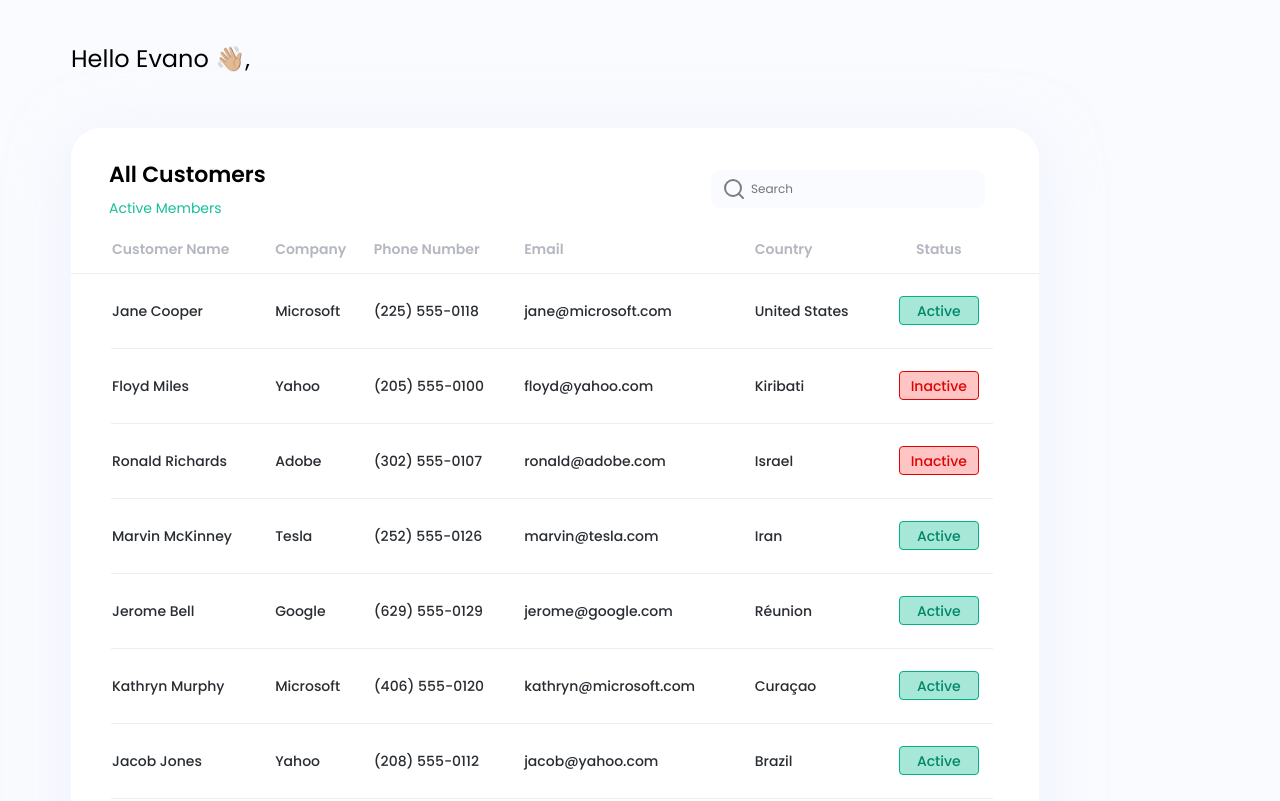
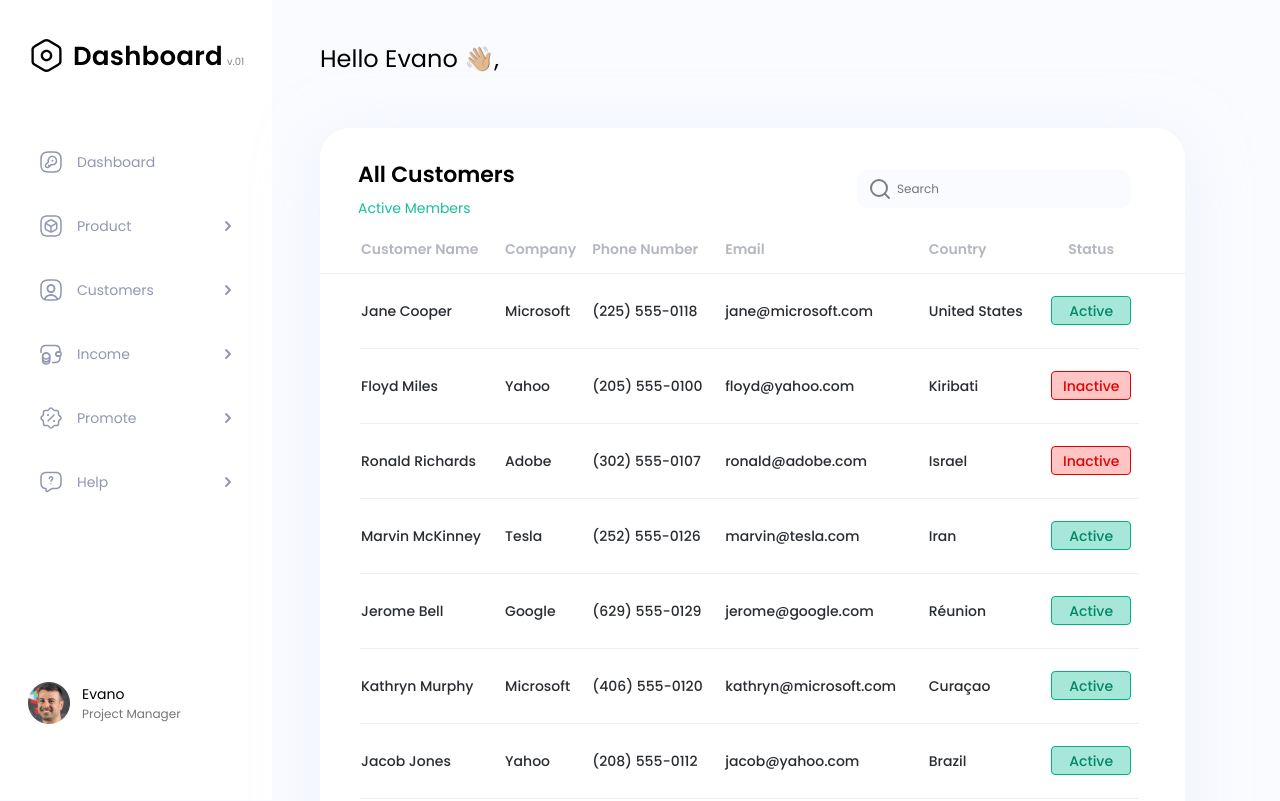
Before and after one commit to VeDono/react_dashboard_test_in_glivera-team, a React (Create React App) app: page / in a window 1280 px wide. Shown: the top 801 px of the page. Built offline with nearby package versions, Linux system fonts and the light colour scheme.

Commit message:
10.04-16:59 saving before blackout

```diff
--- a/src/components/CustomerDataTable/CustomerDataTable.module.scss
+++ b/src/components/CustomerDataTable/CustomerDataTable.module.scss
@@ -1,14 +1,23 @@
 @import '../../styles/mixins/fonts-mixins.scss';
+@import '../../styles/mixins/screen-mixins.scss';
 
 .customerDataTable {
   position: relative;
   width: 100%;
-  height: 812px;
   background-color: #fff;
   box-shadow: 0px 10px 60px 0px #E2ECF980;
   border-radius: 30px;
 
   padding: 30px 44px 40px 38px;
+
+  @include media-from(870px) {
+    height: 812px;
+  }
+
+  @include media-up-to(600px) {
+    padding: 20px;
+    height: auto;
+  }
 
   &_header {
     display: flex;
@@ -64,10 +73,19 @@
     display: flex;
     justify-content: space-between;
 
+    @include media-up-to(700px) {
+      flex-direction: column;
+      align-items: center;
+    }
+
     &-info {
       color: #B5B7C0;
       @include font-medium(14px);
       line-height: 21px;
+
+      @include media-up-to(700px) {
+        margin-bottom: 20px;
+      }
     }
   }
 }
--- a/src/components/CustomerStatus/CustomerStatus.module.scss
+++ b/src/components/CustomerStatus/CustomerStatus.module.scss
@@ -1,3 +1,5 @@
+@import '../../styles/mixins/screen-mixins.scss';
+
 .customerStatus {
   width: 80px;
   height: 29px;
@@ -12,6 +14,10 @@
   align-items: center;
   justify-content: center;
 
+  @include media-up-to(870px) {
+    width: 100%;
+  }
+
   &--inactive {
     background-color: #FFC5C5;
     border: 1px solid #DF0404;
--- a/src/components/CustomerTable/CustomerTable.module.scss
+++ b/src/components/CustomerTable/CustomerTable.module.scss
@@ -1,11 +1,28 @@
 @import '../../styles/mixins/fonts-mixins.scss';
+@import '../../styles/mixins/screen-mixins.scss';
 
 .customerTable {
   width: 100%;
   @include font-medium(14px);
 
+  @include media-up-to(870px) {
+    font-size: 12px;
+    display: block;
+
+    &_header {
+      display: none;
+    }
+  }
+
   &_body {
     position: relative;
+
+    @include media-up-to(870px) {
+      display: flex;
+      flex-direction: column;
+      justify-content: center;
+      align-items: center;
+    }
   }
 
   &_column {
--- a/src/components/CustomerTable/CustomerTable.tsx
+++ b/src/components/CustomerTable/CustomerTable.tsx
@@ -6,7 +6,7 @@ import { TableRow } from '../TableRow';
 export const CustomerTable: FC = () => {
   return (
     <table className={styles.customerTable}>
-      <thead>
+      <thead className={styles.customerTable_header}>
         <tr>
           <th className={styles.customerTable_column}>Customer Name</th>
           <th className={styles.customerTable_column}>Company</th>
--- a/src/components/SideMenu/SideMenu.module.scss
+++ b/src/components/SideMenu/SideMenu.module.scss
@@ -1,3 +1,5 @@
+@import '../../styles/mixins/screen-mixins.scss';
+
 .sideMenu {
   max-width: 306px;
   height: 100%;
@@ -9,5 +11,8 @@
 
   display: flex;
   flex-direction: column;
-  display: none;
+
+  @include media-up-to(1230px) {
+    visibility: hidden;
+  }
 }
--- a/src/components/SideMenuList/SideMenuList.module.scss
+++ b/src/components/SideMenuList/SideMenuList.module.scss
@@ -7,7 +7,7 @@
     margin-left: 11px;
 
     > * {
-      transition: all 0.3s ease-in-out;
+      transition: stroke 0.3s ease-in-out;
     }
   }
 
@@ -28,7 +28,7 @@
     right: 0;
 
     > * {
-      transition: all 0.3s ease-in-out;
+      transition: stroke 0.3s ease-in-out;
     }
   }
 }
--- a/src/components/TableRow/TableRow.module.scss
+++ b/src/components/TableRow/TableRow.module.scss
@@ -1,6 +1,33 @@
+@import '../../styles/mixins/screen-mixins.scss';
+
 .tableRow {
+  @include media-up-to(870px) {
+    gap: 10px;
+    display: grid;
+    grid-template-columns: repeat(2, 1fr);
+    width: 80%;
+
+    border-radius: 6px;
+    background-color: #FAFBFF;
+
+    margin-bottom: 20px;
+    padding: 10px 10px 15px 10px;
+  }
+
+  @include media-up-to(490px) {
+    width: 100%;
+  }
+
   &_data {
     color: #292D32;
+
+    @include media-up-to(870px) {
+      display: flex;
+      justify-content: space-between;
+      align-items: center;
+      border-bottom: 1px solid #ccc;
+      padding: 10px;
+    }
 
     &-status {
       display: flex;
--- a/src/components/TableRow/TableRow.tsx
+++ b/src/components/TableRow/TableRow.tsx
@@ -1,4 +1,6 @@
 import { FC } from 'react';
+import cn from 'classnames';
+
 import { CustomerStatus } from '../CustomerStatus';
 
 import styles from './TableRow.module.scss';
@@ -22,7 +24,7 @@ export const TableRow: FC<Props> = ({
 }) => {
   return (
     <>
-      <tr>
+      <tr className={styles.tableRow}>
         <td className={styles.tableRow_data}>{name}</td>
         <td className={styles.tableRow_data}>{company}</td>
         <td className={styles.tableRow_data}>{number}</td>
@@ -30,7 +32,7 @@ export const TableRow: FC<Props> = ({
         <td className={styles.tableRow_data}>{country}</td>
         <td
           aria-label="customer-status"
-          className={styles['tableRow_data-status']}
+          className={cn(styles.tableRow_data, styles['tableRow_data-status'])}
         >
           <CustomerStatus active={status} />
         </td>
--- a/src/components/WorkRealm/WorkRealm.module.scss
+++ b/src/components/WorkRealm/WorkRealm.module.scss
@@ -1,10 +1,26 @@
 @import '../../styles/mixins/fonts-mixins.scss';
+@import '../../styles/mixins/screen-mixins.scss';
 
 .workRealm {
-  margin-left: 71px;
+  margin-left: auto;
+  margin-right: 95px;
   margin-top: 41px;
-  margin-right: 95px;
+  margin-bottom: 41px;
   width: 968px;
+
+  @include media-from(1580px) {
+    margin-right: auto;
+  }
+
+  @include media-up-to(1380px) {
+    margin-left: 320px;
+  }
+
+  @include media-up-to(1230px) {
+    margin-right: auto;
+    margin-left: auto;
+    width: 90%;
+  }
 
   &_userName {
     color: #000;
--- /dev/null
+++ b/src/styles/mixins/screen-mixins.scss
@@ -0,0 +1,11 @@
+@mixin media-up-to($breakpoint) {
+  @media (max-width: $breakpoint) {
+    @content;
+  }
+}
+
+@mixin media-from($breakpoint) {
+  @media (min-width: $breakpoint) {
+    @content;
+  }
+}
```
